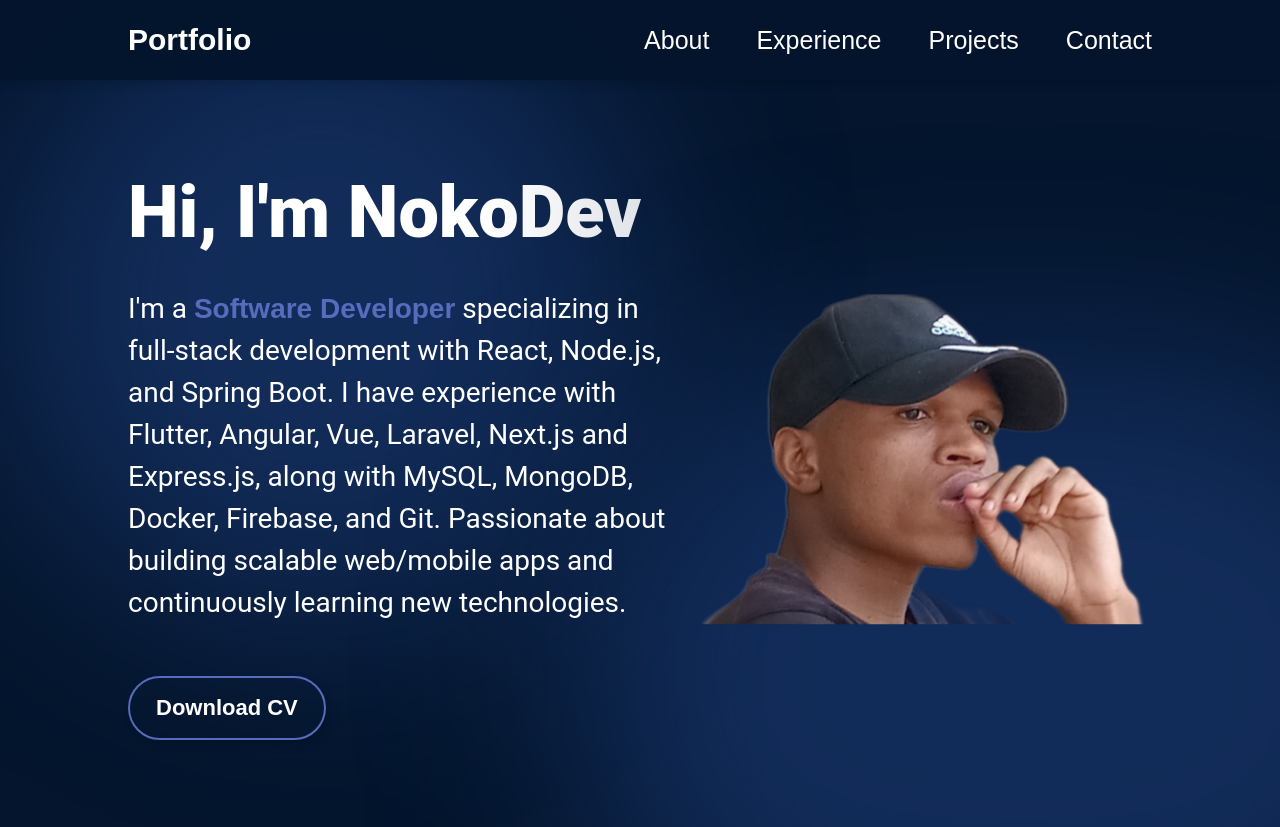
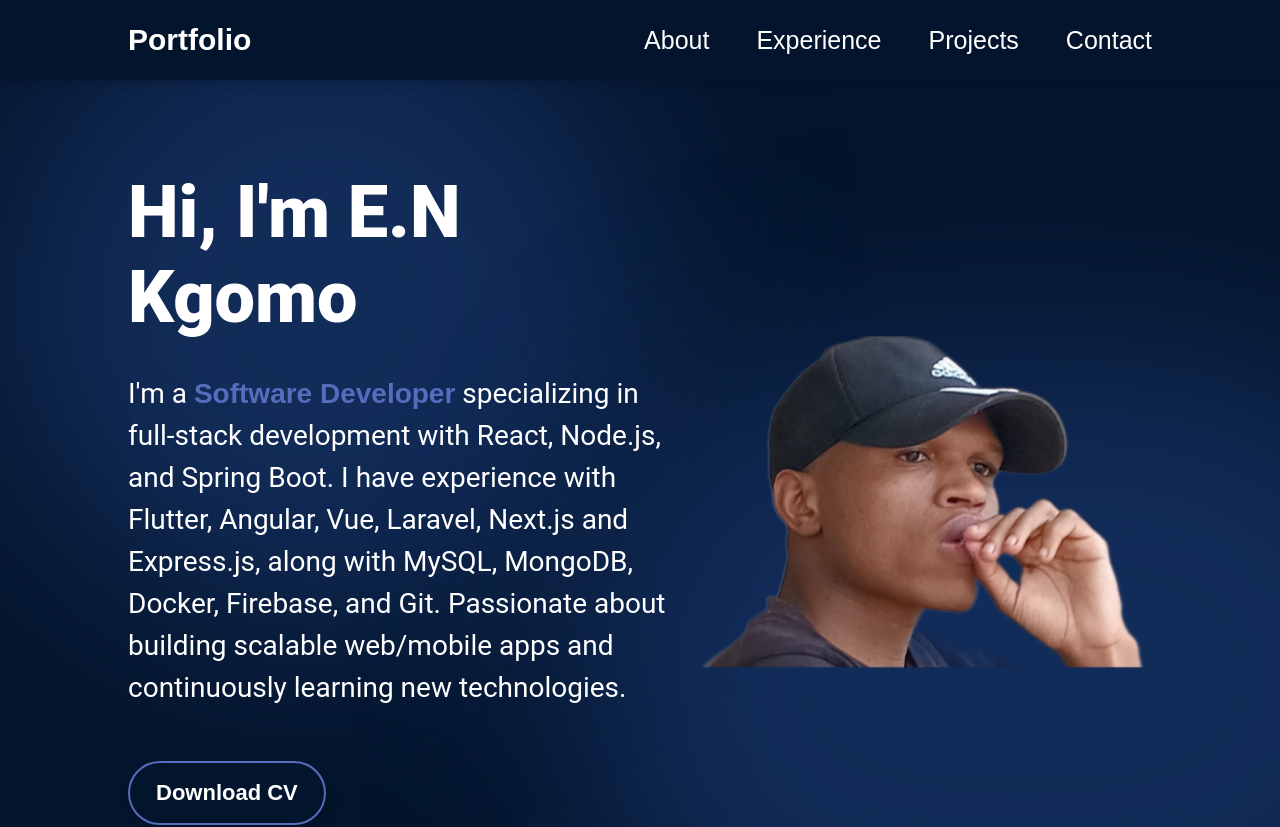
Before and after one commit to esnoko/Portfolio-Website, a React (Vite) app: page / in a window 1280 px wide. Shown: the top 827 px of the page. Built offline with nearby package versions, Linux system fonts and the light colour scheme; the HTML template or start-up script is replaced by a standard one.

Commit message:
Update Hero component to reflect correct name and resume download filename

```diff
--- a/src/Components/Hero/Hero.jsx
+++ b/src/Components/Hero/Hero.jsx
@@ -7,7 +7,7 @@ export const Hero = () => {
   return (
     <section className={styles.container}>
       <div className={styles.content}>
-        <h1 className={styles.title}>Hi, I&apos;m NokoDev</h1>
+        <h1 className={styles.title}>Hi, I&apos;m E.N Kgomo</h1>
         <p className={styles.description}>
           I&apos;m a <span className={styles.highlight}>Software Developer</span> specializing in full-stack development with
           React, Node.js, and Spring Boot. I have experience with Flutter,
@@ -19,7 +19,7 @@ export const Hero = () => {
           <a
             href="resume.pdf"
             className={`${styles.linkBtn} ${styles.resumeBtn}`}
-            download="NokoDev_Resume.pdf"
+            download="ENKgomo_Resume.pdf"
             target="_blank"
             rel="noopener noreferrer"
           >
```
